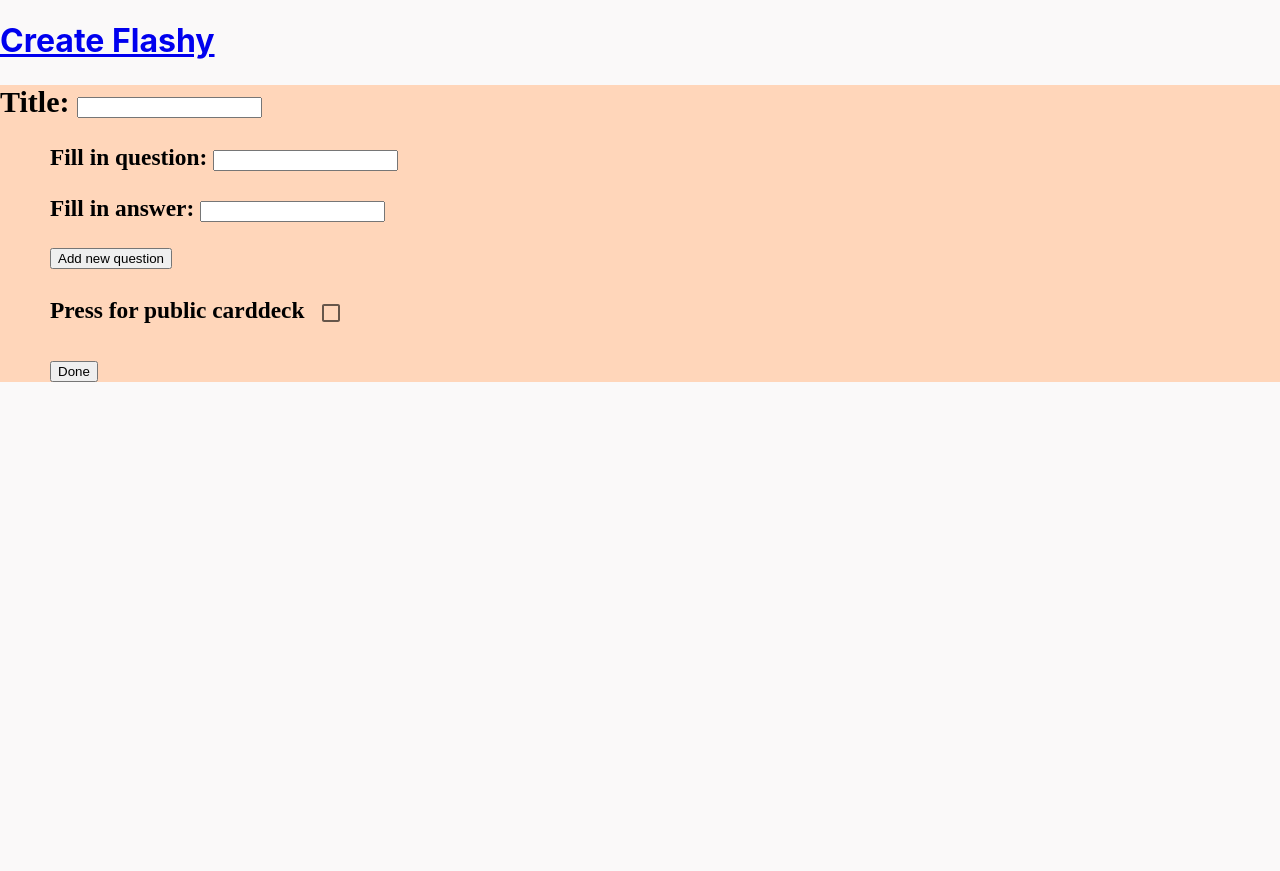
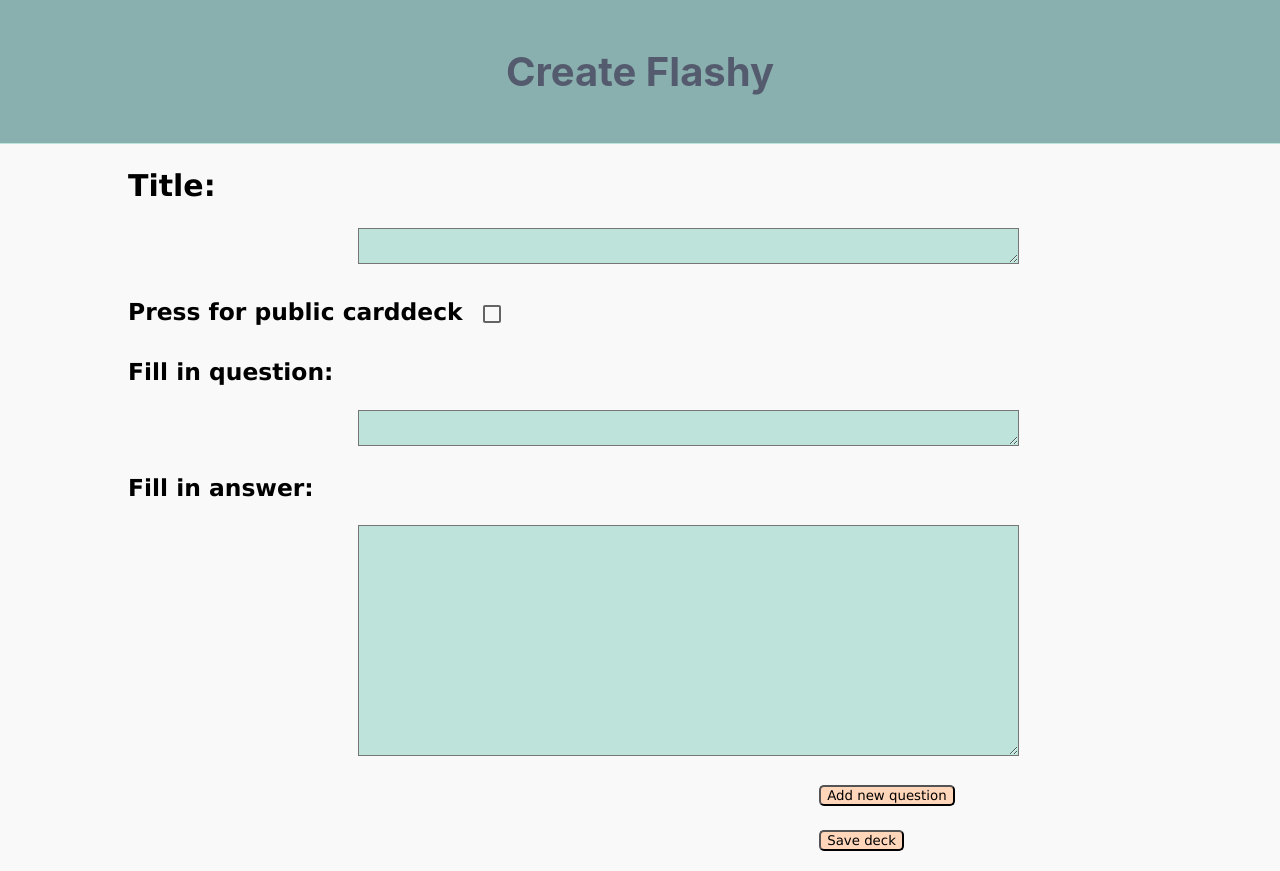
Before and after one commit to ThomasHWik/Flashy-frontend, a React (Create React App) app: page /createFlashy in a window 1280 px wide. Before the commit the page ends 800 px from the top, so only its background shows below. Built offline with nearby package versions, Linux system fonts and the light colour scheme.

Commit message:
feature: add fetch flashcard, styling, co-authored-by: Helene Bech Andersen

```diff
--- a/src/components/createFlashy.js
+++ b/src/components/createFlashy.js
@@ -3,22 +3,30 @@ import React from "react"
 import { useState } from "react"
 import "./css/createFlashy.css"
 
-/*Få spørsmålene i rekkefølge i databasen og faktisk legge til input i databasen */
-
-//lagre til array i react
-//done sender til databasen med fetch
+//fjerne input når kort er lagt inn
+//design?
+//checkbox med database
 
 function CreateFlashy() {
+    const buttonStyle = {
+        backgroundColor: "#ffd6ba",
+        borderRadius: "5px",
+        fontFamily: 'Lucida Sans',
+        cursor: "pointer"
+    }
+
+
+
     var questions = []
     const [questionValue, setInputQuestion] = useState('');
     const [answerValue, setInputAnswer] = useState('');
-    const [title, setTitle] = useState('');
+    const [title, setInputTitle] = useState('');
     function addQ() {
         questions.push({ question: questionValue, answers: answerValue })
         setInputQuestion();
         console.log(questions)
     }
-    const handleTitle = (e) => {
+    const handleInputTitle = (e) => {
         setInputTitle(e.target.value);
     };
 
@@ -30,10 +38,10 @@ function CreateFlashy() {
         setInputAnswer(e.target.value);
     };
 
-    function sendFlashcard() {
-        const result = fetch("http://localhost:8080/flashcard/create",
+    async function sendFlashcard() {
+        const result = await fetch("http://localhost:8080/flashcard/create",
             {
-                method: "POST", body: JSON.springfy(
+                method: "POST", mode: "cors", credentials: "same-origin", body: JSON.stringify(
                     { name: title, cards: questions, isprivate: 0 })
             }
         )
@@ -42,20 +50,26 @@ function CreateFlashy() {
     }
     return (
         <div className="create">
-            <p className="title" ><h2>Title: <input onChange={(e) => handleInputTitle(e)} type="text" ></input></h2></p>
+            <p className="movetext" ><h2>Title: </h2>
+                <textarea className="textboxes" cols={80} onChange={(e) => handleInputTitle(e)} type="text" ></textarea>
+            </p>
+            <h3 className="movetext">Press for public carddeck <Checkbox></Checkbox></h3>
             <p className="movetext">
-                <h3>Fill in question: <input onChange={(e) => handleInputQuestion(e)} type="text"></input></h3>
-                <h3>Fill in answer: <input onChange={(e) => handleInputAnswer(e)} type="text"></input> </h3>
+                <h3>Fill in question: </h3>
+                <textarea className="textboxes"  cols={80} onChange={(e) => handleInputQuestion(e)} type="text"></textarea>
+                <h3>Fill in answer:</h3>
+                <textarea className="textboxes" rows={15} cols={80}
+                                        onChange={(e) => handleInputAnswer(e)} type="text"></textarea>
             </p>
             <p>
                 <p className="button">
-                    <button onClick={() => addQ()}>Add new question</button>
+                    <button style={buttonStyle} onClick={() => addQ()} >Add new question</button>
                 </p>
                 <div className="public">
-                    <h3>Press for public carddeck <Checkbox></Checkbox></h3>
+
                 </div>
-                <p className="button2">
-                    <button onClick={() => sendFlashcard()}>Done</button>
+                <p className="button">
+                    <button style={buttonStyle} onClick={() => sendFlashcard()}>Save deck</button>
                 </p>
             </p>
         </div>
--- a/src/components/css/createFlashy.css
+++ b/src/components/css/createFlashy.css
@@ -1,12 +1,36 @@
 .create{
-    background-color: #FFD6BA;
+    background-color: #faf9f9;
     font-size: 20px;
     align-items: center;
-    font-family: 'Times New Roman', Times, serif;
+    font-family: 'Lucida Sans', 'Lucida Sans Regular', 'Lucida Grande', 'Lucida Sans Unicode', Geneva, Verdana, sans-serif;
     margin-top: 200;
+
+
+}
+
+.title{
+    font-size: 30px;
+    text-align: center;
+
 }
 
 .movetext{
+    margin-left: 10%;
+    align-items: center;
+}
+
+.public{
     margin-left: 50px;
+    align-items: center;
+}
 
+.button{
+    margin-left: 64%;
+    align-items: center;
 }
+
+.textboxes{
+    align-items: center;
+    margin-left: 20%;
+    background-color: #bee3db;
+}
--- a/src/components/css/header.css
+++ b/src/components/css/header.css
@@ -1,27 +1,22 @@
-.create{
-    background-color: #FFD6BA;
+.header {
+    background-color: #89b0ae;
+    padding: 20px;
+    text-align: center;
     font-size: 20px;
-    align-items: center;
-    font-family: 'Lucida Sans', 'Lucida Sans Regular', 'Lucida Grande', 'Lucida Sans Unicode', Geneva, Verdana, sans-serif;
-    margin-top: 200;
+    color: #333;
+    border-bottom: 1px solid #bee3db;
+    height: 30%;
+    position: relative;
 }
+.homeLink {
+    color: #555B6E;
+    text-decoration: none;
+}
+.logo {
+    height: 100%;
+    position: absolute;
+    right: 0;
+    top: 0;
 
-.movetext{
-    margin-left: 50px;
-    align-items: center;
+
 }
-
-.public{
-    margin-left: 50px;
-    align-items: center;
-}
-
-.button{
-    margin-left: 50px;
-    align-items: center;
-}
-
-.button2{
-    margin-left: 50px;
-    align-items: center;
-}
```
